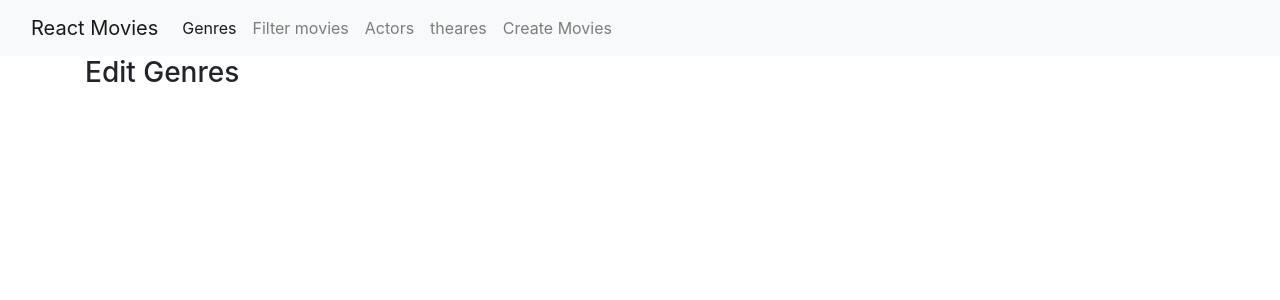
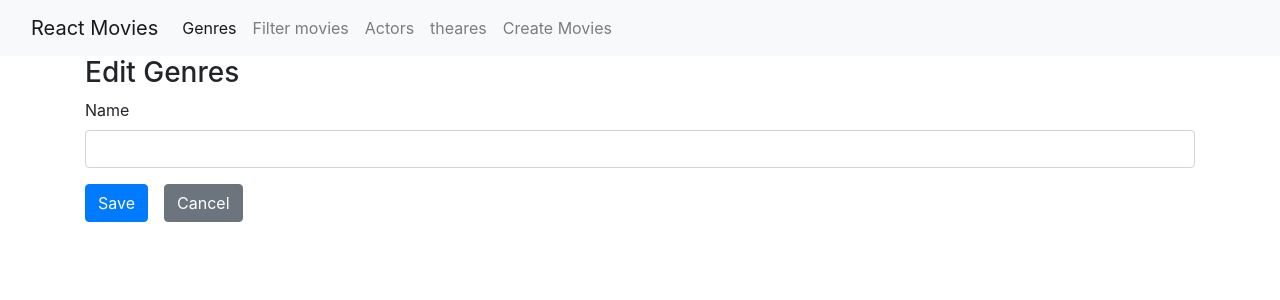
Before and after one commit to kibel00/react-movies, a React (Create React App) app: page /genres/edit/1 in a window 1280 px wide. Shown: the top 300 px of the page. Built offline with nearby package versions, Linux system fonts and the light colour scheme.

Commit message:
Genres Form

```diff
--- a/src/genres/GenresCreate.tsx
+++ b/src/genres/GenresCreate.tsx
@@ -1,36 +1,13 @@
-import { Form, Formik } from "formik";
-import { Link } from "react-router-dom";
-import * as Yup from 'yup';
-import Button from "../utils/Button";
-import FormGroupText from "../utils/FormGroupText";
+import GenresForm from "./GenresForm";
 
 export default function GenresCreate() {
     return (
         <>
             <h3>Create Genres</h3>
-            <Formik initialValues={{
-                name: ''
-            }}
-                onSubmit={async values => {
-                    await new Promise(result => setTimeout(result, 3000));
-                    console.log(values);
-                }}
-
-
-                validationSchema={Yup.object({
-                    name: Yup.string().required('This field is requried').firstCapLetter()
-                })}
-            >
-
-                {(formikProps) => (
-                    <Form>
-                        <FormGroupText field="name" label="Name" />
-                        <Button disabled={formikProps.isSubmitting} type="submit">Save</Button>
-                        <Link className="btn btn-secondary" to="/genres">Cancel</Link>
-                    </Form>
-                )}
-
-            </Formik>
+            <GenresForm model={{name: ''}} onSubmit={async values => {
+                await new Promise(result => setTimeout(result, 3000));
+                console.log(values);
+            }} />
         </>
     )
 }
--- a/src/genres/GenresEdit.tsx
+++ b/src/genres/GenresEdit.tsx
@@ -1,7 +1,14 @@
+import GenresForm from "./GenresForm";
+
 export default function GenresEdit(props: genresCreateProps) {
     return (
         <>
             <h3>Edit Genres</h3>
+            <GenresForm model={{ name: '' }}
+                onSubmit={async values => {
+                    await new Promise(result => setTimeout(result, 3000));
+                    console.log(values);
+                }} />
         </>
     )
 }
--- a/src/genres/GenresForm.tsx
+++ b/src/genres/GenresForm.tsx
@@ -1,27 +1,34 @@
-import { Field, Form, Formik, FormikHelpers } from "formik";
+import { Form, Formik, FormikHelpers } from "formik";
 import { Link } from "react-router-dom";
 import * as Yup from 'yup';
 import Button from "../utils/Button";
+import FormGroupText from "../utils/FormGroupText";
 import { genresCreateDTO } from "./Genres.Model";
 
 export default function GenresForm(props: genresFormProps) {
     return (
-        <Formik initialValues={props.model}
-            onSubmit={props.onSubmit}
+        <Formik initialValues={{
+            name: ''
+        }}
+            onSubmit={async values => {
+                await new Promise(result => setTimeout(result, 3000));
+                console.log(values);
+            }}
 
 
             validationSchema={Yup.object({
-                name: Yup.string().required('This field is requried')
+                name: Yup.string().required('This field is requried').firstCapLetter()
             })}
         >
-            <Form>
-                <div className="form-group">
-                    <label htmlFor="name">Name</label>
-                    <Field name="name" className="form-control" />
-                </div>
-                <Button type="submit">Save</Button>
-                <Link className="btn btn-primary" to="/genres">Cancel</Link>
-            </Form>
+
+            {(formikProps) => (
+                <Form>
+                    <FormGroupText field="name" label="Name" />
+                    <Button disabled={formikProps.isSubmitting} type="submit">Save</Button>
+                    <Link className="btn btn-secondary" to="/genres">Cancel</Link>
+                </Form>
+            )}
+
         </Formik>
     )
 }
```
